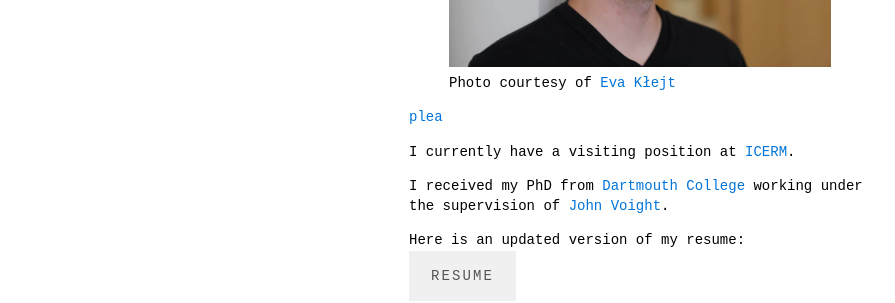
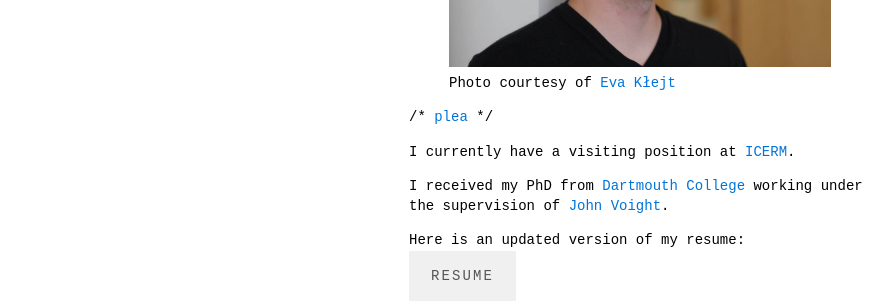
Before and after one commit to michaelmusty/michaelmusty.github.io, a Jekyll site: the page built from index.md, in a window 1280 px wide. Shown: the part 579-882 px from the top of the page, without its empty margins (0-895 px from the left). Built offline with Jekyll 4.4.1, drawn with Linux system fonts in a browser that asks for light colours.

```diff
--- a/index.md
+++ b/index.md
@@ -20,7 +20,7 @@ nav-order: 1
   </figcaption>
 </figure>
 
-[plea](assets/quick_dessin.pdf)
+/* [plea](assets/quick_dessin.pdf) */
 
 I currently have a visiting position at
 [ICERM](https://icerm.brown.edu/programs/sp-f19/).
```
